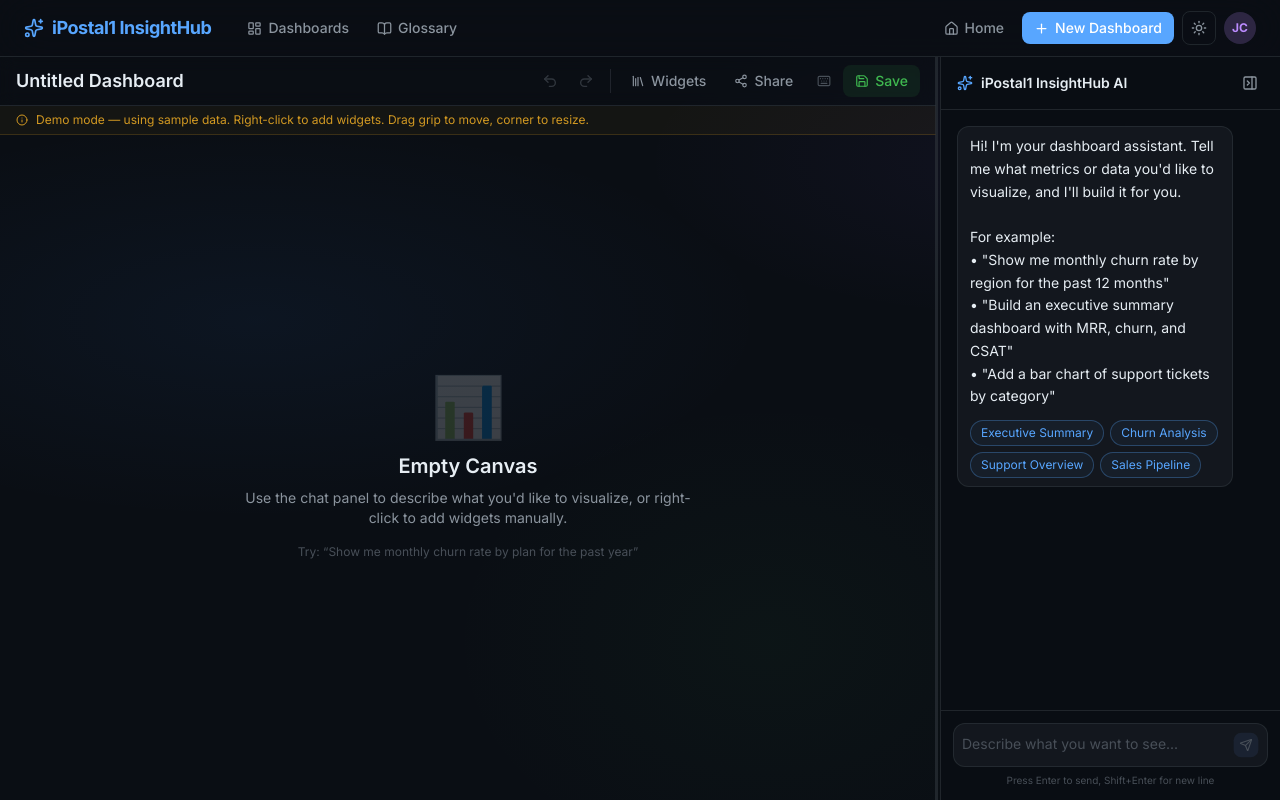
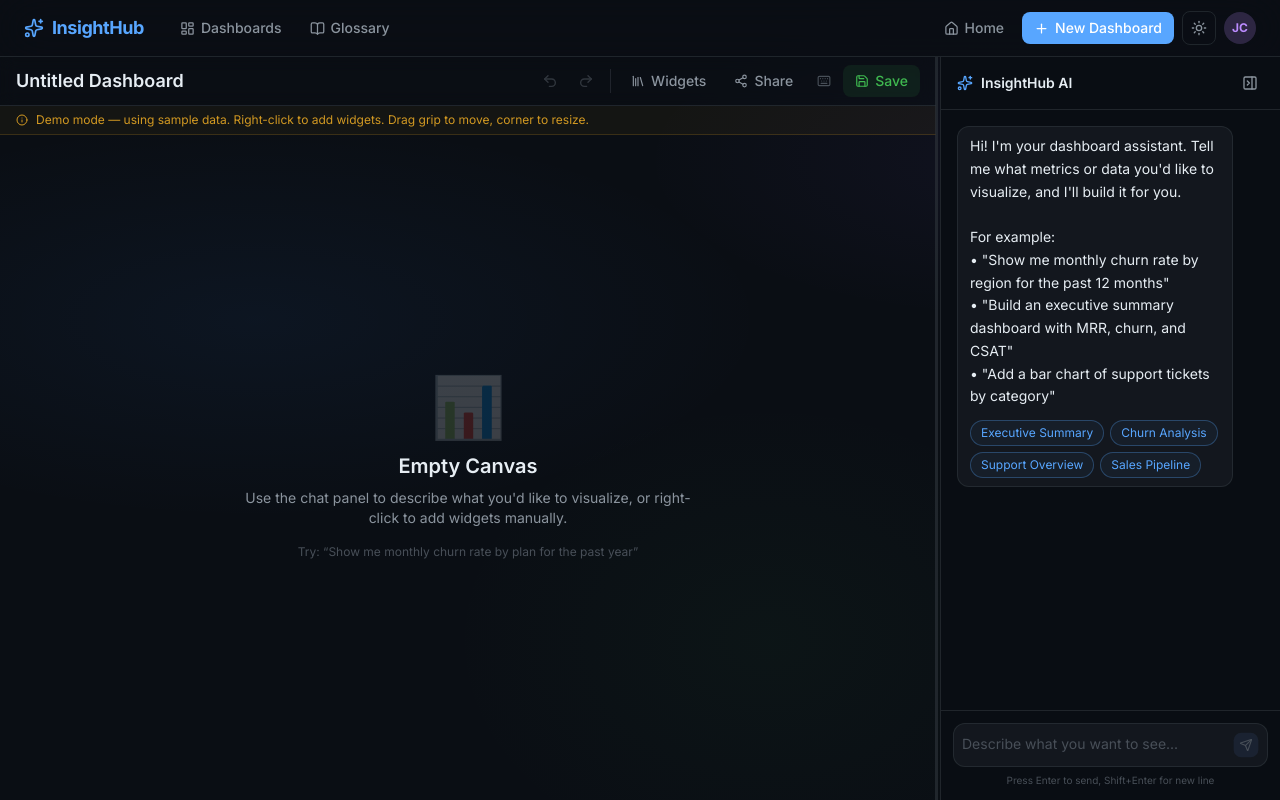
Before and after one commit to JCZoom/insighthub, a Next.js app: page /dashboard/new in a window 1280 px wide. Built offline with nearby package versions, Linux system fonts and the light colour scheme.

Commit message:
Revert "rebrand: rename InsightHub → iPostal1 InsightHub"
This reverts commit ca0da3df0c8db9e795f158e91465cc510ec72729.

```diff
--- a/package.json
+++ b/package.json
@@ -1,5 +1,5 @@
 {
-  "name": "ipostal1-insighthub",
+  "name": "insighthub",
   "version": "0.1.0",
   "private": true,
   "scripts": {
--- a/src/app/gallery-client.tsx
+++ b/src/app/gallery-client.tsx
@@ -13,7 +13,7 @@
     title: 'Executive Summary',
     description: 'Key business metrics at a glance — MRR, churn, CSAT, and pipeline overview.',
     tags: ['revenue', 'churn', 'executive'],
-    ownerName: 'iPostal1 InsightHub',
+    ownerName: 'InsightHub',
     updatedAt: new Date('2026-04-16T12:00:00'),
     widgetCount: 8,
     isTemplate: true,
@@ -24,7 +24,7 @@
     title: 'Support Operations',
     description: 'Ticket volume, resolution times, CSAT scores, and team performance.',
     tags: ['support', 'tickets', 'csat'],
-    ownerName: 'iPostal1 InsightHub',
+    ownerName: 'InsightHub',
     updatedAt: new Date('2026-04-15T12:00:00'),
     widgetCount: 6,
     isTemplate: true,
@@ -35,7 +35,7 @@
     title: 'Churn Analysis',
     description: 'Deep dive into churn patterns by region, plan, and time period.',
     tags: ['churn', 'retention', 'analysis'],
-    ownerName: 'iPostal1 InsightHub',
+    ownerName: 'InsightHub',
     updatedAt: new Date('2026-04-14T12:00:00'),
     widgetCount: 7,
     isTemplate: true,
@@ -45,7 +45,7 @@
     title: 'Sales Pipeline',
     description: 'Pipeline stages, win rates, deal sources, and revenue forecasting.',
     tags: ['sales', 'pipeline', 'deals'],
-    ownerName: 'iPostal1 InsightHub',
+    ownerName: 'InsightHub',
     updatedAt: new Date('2026-04-13T12:00:00'),
     widgetCount: 6,
     isTemplate: true,
--- a/src/app/layout.tsx
+++ b/src/app/layout.tsx
@@ -10,20 +10,20 @@
 });
 
 export const metadata: Metadata = {
-  title: "iPostal1 InsightHub — AI-Powered Dashboard Builder",
+  title: "InsightHub — AI-Powered Dashboard Builder",
   description: "Build, customize, and share rich data dashboards using natural language. Describe what you need and watch AI build it in seconds.",
   metadataBase: new URL("https://dashboards.jeffcoy.net"),
   openGraph: {
-    title: "iPostal1 InsightHub — AI-Powered Dashboard Builder",
+    title: "InsightHub — AI-Powered Dashboard Builder",
     description: "Describe your data in plain English. Watch AI build the dashboard in seconds.",
     url: "https://dashboards.jeffcoy.net",
-    siteName: "iPostal1 InsightHub",
+    siteName: "InsightHub",
     type: "website",
     locale: "en_US",
   },
   twitter: {
     card: "summary_large_image",
-    title: "iPostal1 InsightHub — AI-Powered Dashboard Builder",
+    title: "InsightHub — AI-Powered Dashboard Builder",
     description: "Describe your data in plain English. Watch AI build the dashboard in seconds.",
   },
   icons: {
--- a/src/app/opengraph-image.tsx
+++ b/src/app/opengraph-image.tsx
@@ -1,7 +1,7 @@
 import { ImageResponse } from 'next/og';
 
 export const runtime = 'edge';
-export const alt = 'iPostal1 InsightHub — AI-Powered Dashboard Builder';
+export const alt = 'InsightHub — AI-Powered Dashboard Builder';
 export const size = { width: 1200, height: 630 };
 export const contentType = 'image/png';
 
@@ -75,7 +75,7 @@
             display: 'flex',
           }}
         >
-          iPostal1 InsightHub
+          InsightHub
         </div>
 
         {/* Subtitle */}
--- a/src/app/page.tsx
+++ b/src/app/page.tsx
@@ -87,8 +87,7 @@
       <nav className="relative z-10 flex items-center justify-between px-6 py-3">
         <Link href="/" className="flex items-center gap-2 text-accent-blue font-bold text-lg tracking-tight">
           <Sparkles size={20} />
-          <span className="hidden sm:inline">iPostal1 InsightHub</span>
-          <span className="sm:hidden">InsightHub</span>
+          <span>InsightHub</span>
         </Link>
         <div className="flex items-center gap-3">
           <Link
--- a/src/components/chat/ChatPanel.tsx
+++ b/src/components/chat/ChatPanel.tsx
@@ -150,7 +150,7 @@
       <div className="flex items-center justify-between px-4 py-3 border-b border-[var(--border-color)]">
         <div className="flex items-center gap-2">
           <Sparkles size={16} className="text-accent-blue" />
-          <span className="text-sm font-semibold text-[var(--text-primary)]">iPostal1 InsightHub AI</span>
+          <span className="text-sm font-semibold text-[var(--text-primary)]">InsightHub AI</span>
         </div>
         <button
           onClick={() => setIsCollapsed(true)}
--- a/src/components/layout/Navbar.tsx
+++ b/src/components/layout/Navbar.tsx
@@ -37,8 +37,7 @@
           <div className="flex items-center gap-6">
             <Link href="/" className="flex items-center gap-2 text-accent-blue font-bold text-lg tracking-tight">
               <Sparkles size={20} />
-              <span className="hidden sm:inline">iPostal1 InsightHub</span>
-              <span className="sm:hidden">InsightHub</span>
+              <span>InsightHub</span>
             </Link>
 
             <div className="hidden sm:flex items-center gap-1">
--- a/src/lib/ai/prompts.ts
+++ b/src/lib/ai/prompts.ts
@@ -67,7 +67,7 @@
     ? JSON.stringify(currentSchema, null, 2)
     : '{ "layout": { "columns": 12, "rowHeight": 80, "gap": 16 }, "globalFilters": [], "widgets": [] }';
 
-  return `You are iPostal1 InsightHub's dashboard builder assistant. You help employees create and customize data dashboards by generating dashboard schema configurations.
+  return `You are InsightHub's dashboard builder assistant. You help employees create and customize data dashboards by generating dashboard schema configurations.
 
 CRITICAL: You must use the company's official terminology definitions when interpreting user requests. The glossary below contains agreed-upon definitions for all business metrics. NEVER invent your own definitions.
 
```
Also changed, not shown: 1 other file (tests, documents, lock files or other folders).
